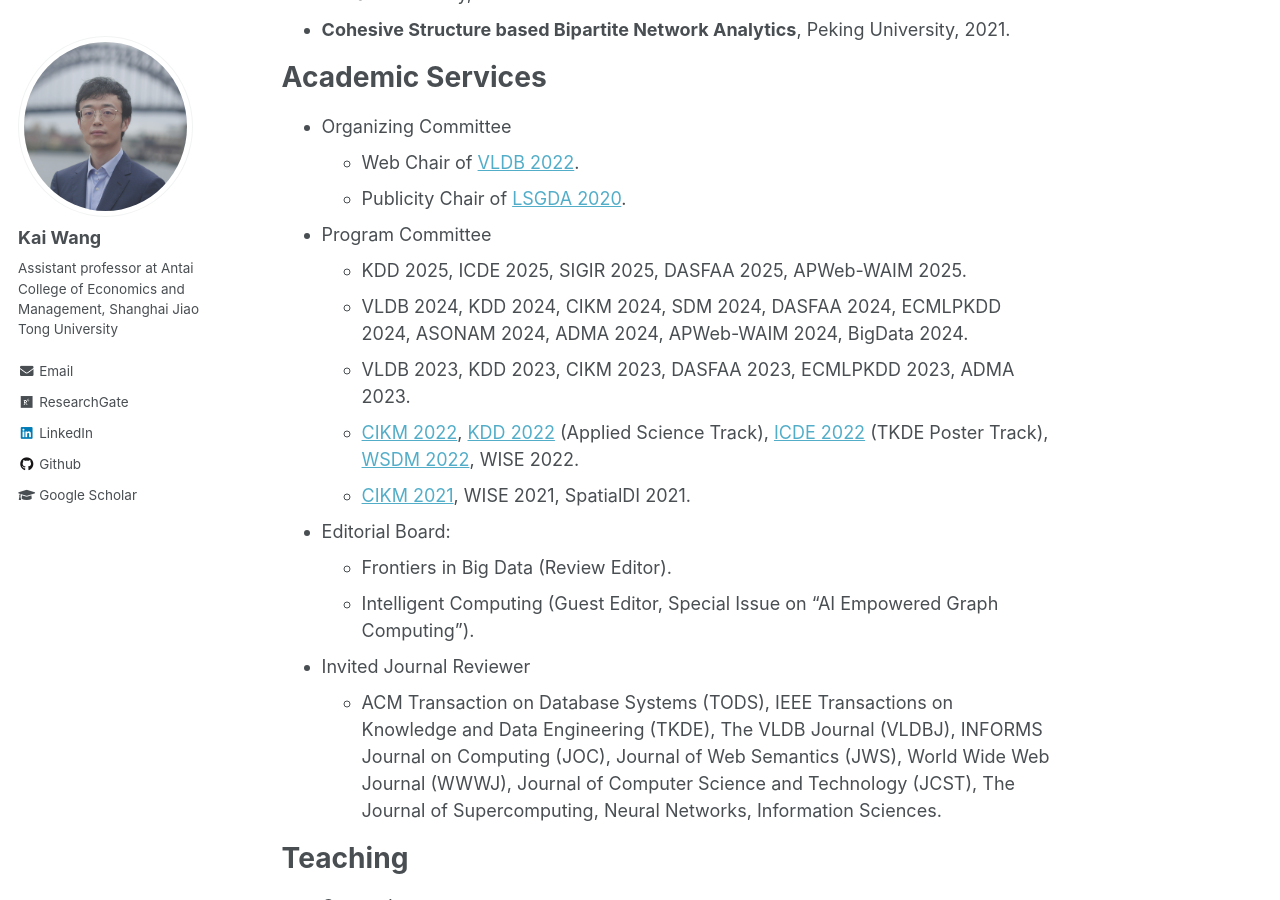
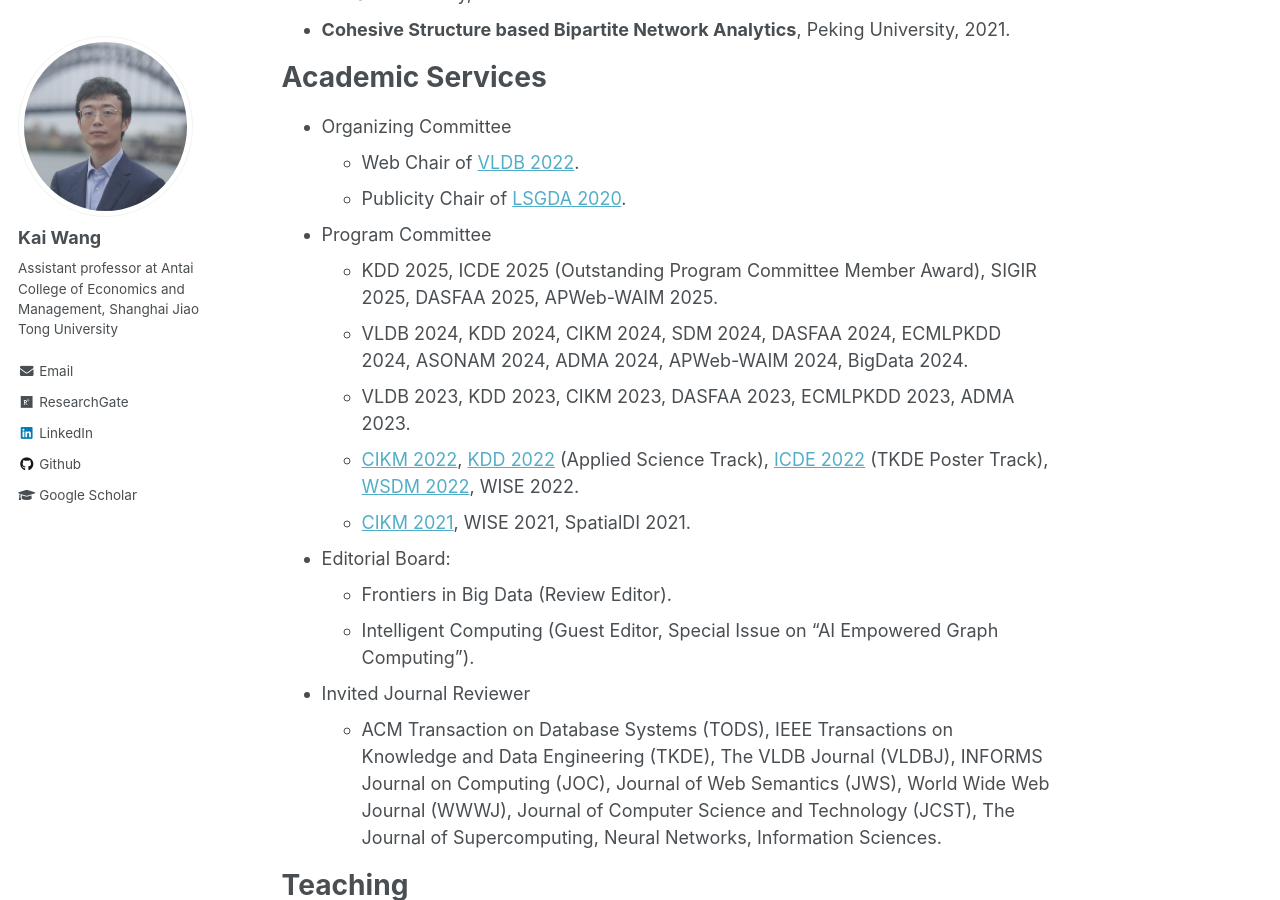
Before and after one commit to cs-kaiwang/cs-kaiwang.github.io, a Jekyll site: the page built from _pages/about.md, in a window 1280 px wide and 900 px high, scrolled down 5826 px. Built offline with Jekyll 4.4.1, drawn with Linux system fonts in a browser that asks for light colours.

Commit message:
Update about.md

```diff
--- a/_pages/about.md
+++ b/_pages/about.md
@@ -88,7 +88,7 @@ Academic Services
   - Publicity Chair of [LSGDA 2020](https://www.google.com/url?q=https%3A%2F%2Flsgda.github.io%2F2020%2F&sa=D&sntz=1&usg=AFQjCNFYfkgg9wBrWW8wUaG8GCGXJz3z_A).
 
 - Program Committee
-  - KDD 2025, ICDE 2025, SIGIR 2025, DASFAA 2025, APWeb-WAIM 2025.
+  - KDD 2025, ICDE 2025 (Outstanding Program Committee Member Award), SIGIR 2025, DASFAA 2025, APWeb-WAIM 2025.
   - VLDB 2024, KDD 2024, CIKM 2024, SDM 2024, DASFAA 2024, ECMLPKDD 2024, ASONAM 2024, ADMA 2024, APWeb-WAIM 2024, BigData 2024.
   - VLDB 2023, KDD 2023, CIKM 2023, DASFAA 2023, ECMLPKDD 2023, ADMA 2023.
   - [CIKM 2022](https://www.cikm2022.org/), [KDD 2022](https://kdd.org/kdd2022/) (Applied Science Track), [ICDE 2022](https://icde2022.ieeecomputer.my/) (TKDE Poster Track), [WSDM 2022](https://www.wsdm-conference.org/2022/), WISE 2022.
```
